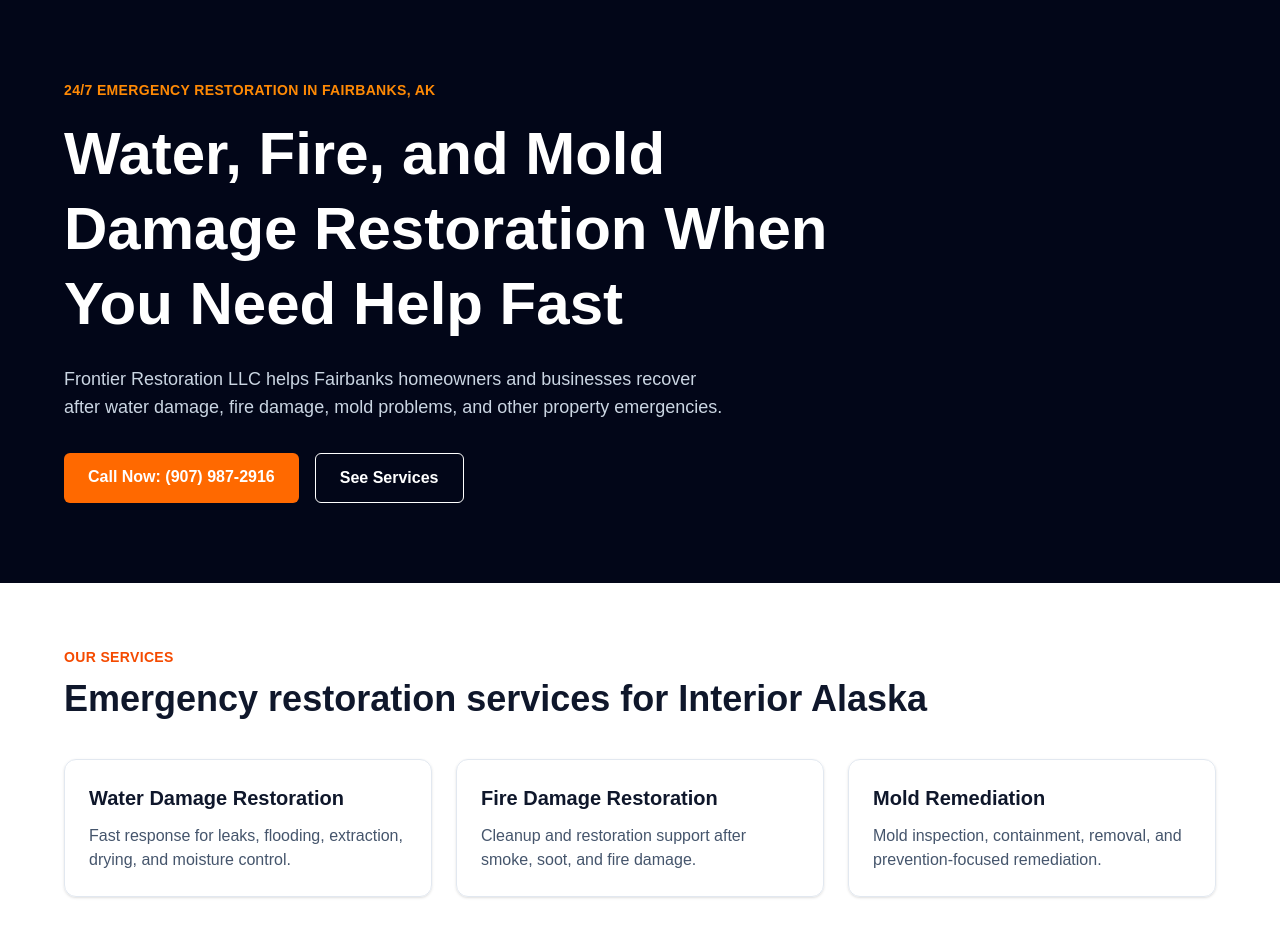
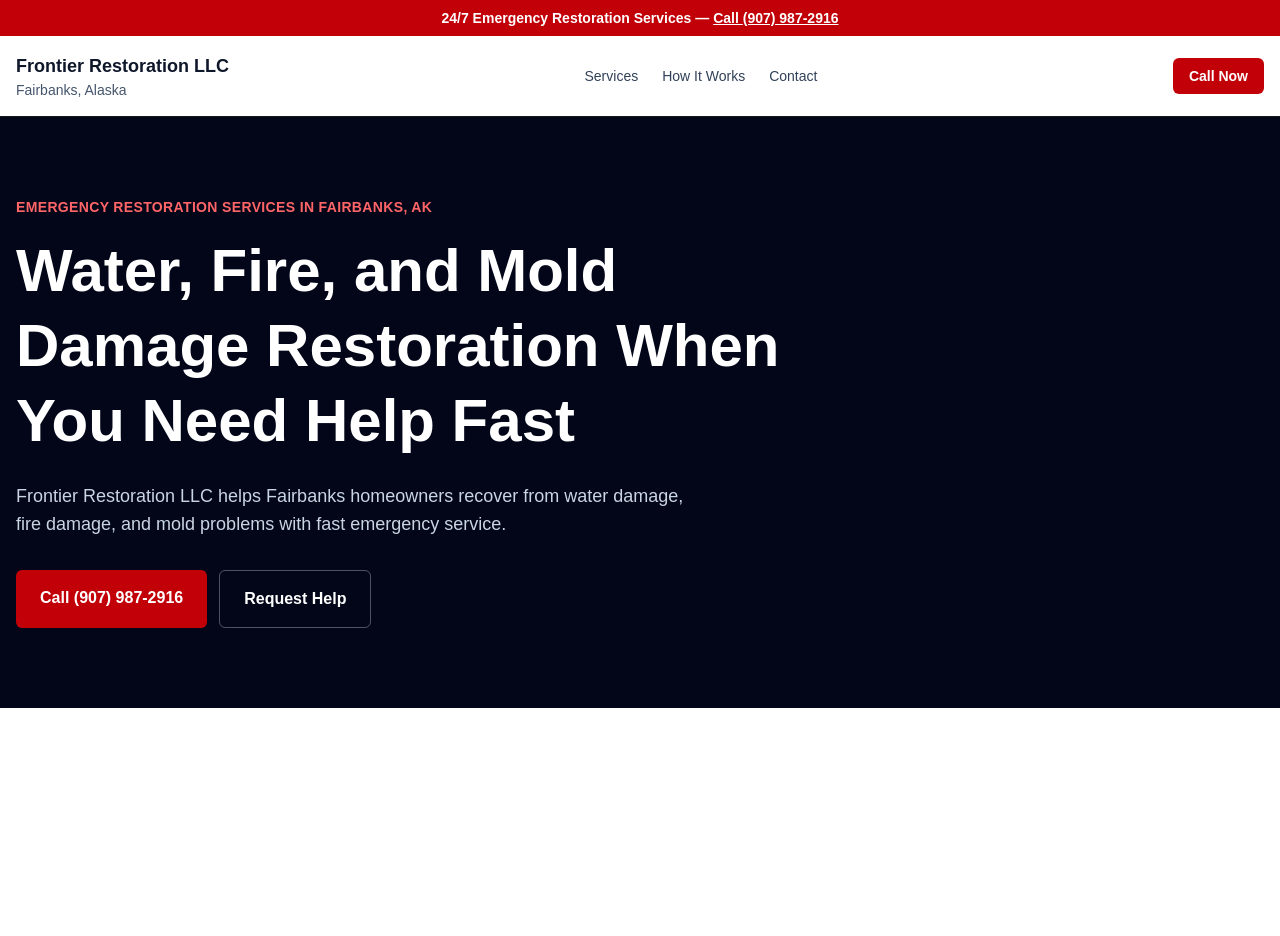
Before and after one commit to Davidhub907/FR_Website, a Next.js app: page / in a window 1280 px wide. Shown: the top 936 px of the page. After the commit the page ends 800 px from the top, so only its background shows below. Built offline with nearby package versions, Linux system fonts and the light colour scheme.

Commit message:
Boilerplate homepage code

```diff
--- a/app/page.js
+++ b/app/page.js
@@ -1,77 +1,99 @@
-export default function Home() {
+export const metadata = {
+  title: "Water Damage Restoration in Fairbanks, AK | Frontier Restoration LLC",
+  description:
+    "Frontier Restoration LLC provides water damage restoration, fire damage restoration, and mold remediation in Fairbanks, Alaska. Call (907) 987-2916 for emergency service.",
+};
+
+const phoneNumber = "(907) 987-2916";
+const phoneHref = "tel:+19079872916";
+
+function TopEmergencyBar() {
   return (
-    <main className="min-h-screen bg-white text-slate-900">
-      <section className="bg-slate-950 px-6 py-20 text-white">
-        <div className="mx-auto max-w-6xl">
-          <p className="mb-4 text-sm font-bold uppercase tracking-wide text-orange-400">
-            24/7 Emergency Restoration in Fairbanks, AK
+    <div className="bg-red-700 text-white">
+      <div className="mx-auto flex max-w-7xl items-center justify-center px-4 py-2 text-sm font-semibold">
+        24/7 Emergency Restoration Services —{" "}
+        <a className="ml-1 underline" href={phoneHref}>
+          Call {phoneNumber}
+        </a>
+      </div>
+    </div>
+  );
+}
+
+function Header() {
+  return (
+    <header className="border-b bg-white">
+      <div className="mx-auto flex max-w-7xl items-center justify-between px-4 py-4">
+        <div>
+          <p className="text-lg font-bold text-slate-900">
+            Frontier Restoration LLC
+          </p>
+          <p className="text-sm text-slate-600">Fairbanks, Alaska</p>
+        </div>
+
+        <nav className="hidden gap-6 text-sm font-medium text-slate-700 md:flex">
+          <a href="#services">Services</a>
+          <a href="#process">How It Works</a>
+          <a href="#contact">Contact</a>
+        </nav>
+
+        <a
+          href={phoneHref}
+          className="rounded-md bg-red-700 px-4 py-2 text-sm font-bold text-white"
+        >
+          Call Now
+        </a>
+      </div>
+    </header>
+  );
+}
+
+function Hero() {
+  return (
+    <section className="bg-slate-950 text-white">
+      <div className="mx-auto max-w-7xl px-4 py-20">
+        <p className="mb-4 text-sm font-bold uppercase tracking-wide text-red-400">
+          Emergency Restoration Services in Fairbanks, AK
         </p>
 
-          <h1 className="max-w-3xl text-4xl font-bold leading-tight md:text-6xl">
+        <h1 className="max-w-3xl text-4xl font-extrabold leading-tight md:text-6xl">
           Water, Fire, and Mold Damage Restoration When You Need Help Fast
         </h1>
 
         <p className="mt-6 max-w-2xl text-lg text-slate-300">
-            Frontier Restoration LLC helps Fairbanks homeowners and businesses
-            recover after water damage, fire damage, mold problems, and other
-            property emergencies.
+          Frontier Restoration LLC helps Fairbanks homeowners recover from water
+          damage, fire damage, and mold problems with fast emergency service.
         </p>
 
-          <div className="mt-8 flex flex-col gap-4 sm:flex-row">
+        <div className="mt-8 flex flex-col gap-3 sm:flex-row">
           <a
-              href="tel:19079872916"
-              className="rounded-md bg-orange-500 px-6 py-3 text-center font-bold text-white hover:bg-orange-600"
+            href={phoneHref}
+            className="rounded-md bg-red-700 px-6 py-4 text-center font-bold text-white"
           >
-              Call Now: (907) 987-2916
+            Call {phoneNumber}
           </a>
 
           <a
-              href="#services"
-              className="rounded-md border border-white px-6 py-3 text-center font-bold text-white hover:bg-white hover:text-slate-950"
+            href="#contact"
+            className="rounded-md border border-white/30 px-6 py-4 text-center font-bold text-white"
           >
-              See Services
+            Request Help
           </a>
         </div>
       </div>
     </section>
-
-      <section id="services" className="px-6 py-16">
-        <div className="mx-auto max-w-6xl">
-          <p className="text-sm font-bold uppercase tracking-wide text-orange-600">
-            Our Services
-          </p>
-
-          <h2 className="mt-3 text-3xl font-bold md:text-4xl">
-            Emergency restoration services for Interior Alaska
-          </h2>
-
-          <div className="mt-10 grid gap-6 md:grid-cols-3">
-            <article className="rounded-xl border border-slate-200 p-6 shadow-sm">
-              <h3 className="text-xl font-bold">Water Damage Restoration</h3>
-              <p className="mt-3 text-slate-600">
-                Fast response for leaks, flooding, extraction, drying, and
-                moisture control.
-              </p>
-            </article>
-
-            <article className="rounded-xl border border-slate-200 p-6 shadow-sm">
-              <h3 className="text-xl font-bold">Fire Damage Restoration</h3>
-              <p className="mt-3 text-slate-600">
-                Cleanup and restoration support after smoke, soot, and fire
-                damage.
-              </p>
-            </article>
-
-            <article className="rounded-xl border border-slate-200 p-6 shadow-sm">
-              <h3 className="text-xl font-bold">Mold Remediation</h3>
-              <p className="mt-3 text-slate-600">
-                Mold inspection, containment, removal, and prevention-focused
-                remediation.
-              </p>
-            </article>
-          </div>
-        </div>
-      </section>
-    </main>
   );
 }
+
+export default function HomePage() {
+  return (
+    <>
+      <TopEmergencyBar />
+      <Header />
+
+      <main>
+        <Hero />
+      </main>
+    </>
+  );
+}
```
Lines whose indentation alone changed are shown as unchanged.
